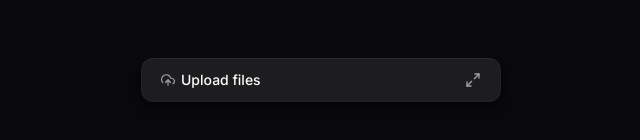
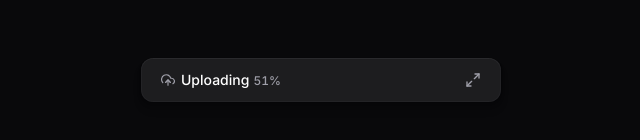
Before and after one commit to MatGoulart3003/upload-widget, a React (Vite) app: page / in a window 1280 px wide. Shown: the part 320-460 px from the top of the page, without its empty margins (319-959 px from the left). Built offline with nearby package versions, Linux system fonts and the light colour scheme.

Commit message:
Adding mock constants to implement renderTitleContent, Dropzone and list

```diff
--- a/src/components/UploadWidget/components/Dropzone/Dropzone.tsx
+++ b/src/components/UploadWidget/components/Dropzone/Dropzone.tsx
@@ -1,4 +1,5 @@
 import { useDropzone } from 'react-dropzone'
+import CircularProgressBar from '../../../ui/CircularProgressBar/CircularProgressBar'
 
 const stylesheet = {
   container: 'px-3 flex flex-col gap-3',
@@ -7,9 +8,13 @@ const stylesheet = {
   dropFilesSpan: 'text-xs',
   clickToOpenSpan: 'text-sm underline',
   supportedFilesSpan: 'text-xs text-zinc-400',
+  circularProgressContainer: 'flex flex-col items-center gap-2.5',
 }
 
 export function Dropzone() {
+  const isThereAnyPendingUpload = true
+  const uploadGlobalPercentage = 70
+
   const { getRootProps, getInputProps, isDragActive } = useDropzone({
     multiple: true,
     accept: {
@@ -22,6 +27,29 @@ export function Dropzone() {
     },
   })
 
+  const renderDropZoneContent = () => {
+    if (isThereAnyPendingUpload) {
+      return (
+        <div className={stylesheet.circularProgressContainer}>
+          <CircularProgressBar
+            progress={uploadGlobalPercentage}
+            size={56}
+            strokeWidth={4}
+          />
+          <span className="text-xs">Uploading 2 files...</span>
+        </div>
+      )
+    }
+    return (
+      <>
+        <span className={stylesheet.dropFilesSpan}>
+          Drop the files here ...
+        </span>
+
+        <span className={stylesheet.clickToOpenSpan}>Click to open picker</span>
+      </>
+    )
+  }
   return (
     <div className={stylesheet.container}>
       <div
@@ -30,12 +58,7 @@ export function Dropzone() {
         {...getRootProps()}
       >
         <input type="file" {...getInputProps()} />
-
-        <span className={stylesheet.dropFilesSpan}>
-          Drop the files here ...
-        </span>
-
-        <span className={stylesheet.clickToOpenSpan}>Click to open picker</span>
+        {renderDropZoneContent()}
       </div>
       <span className={stylesheet.supportedFilesSpan}>
         Only PNG and JPG files are supported.
--- a/src/components/UploadWidget/components/List/List.tsx
+++ b/src/components/UploadWidget/components/List/List.tsx
@@ -2,15 +2,20 @@ import { UploadItem } from '../UploadItem/UploadItem'
 
 const stylesheet = {
   container: 'px-3 flex flex-col gap-3',
+  noUploadsSpan: 'text-sm text-zinc-400',
+  listMap: 'flex flex-col gap-2',
 }
 
 export function List() {
-  return (
-    <div className={stylesheet.container}>
-      <span>
-        Uploaded files <span>{3}</span>
-      </span>
-      <div className="flex flex-col gap-2">
+  const isUploadListEmpty = false
+
+  const renderUploadListContent = () => {
+    if (isUploadListEmpty) {
+      return <span className={stylesheet.noUploadsSpan}>No uploads added</span>
+    }
+
+    return (
+      <div className={stylesheet.listMap}>
         <UploadItem
           fileName="image1.jpg"
           fileSize="1.2 MB"
@@ -33,6 +38,15 @@ export function List() {
           progress="50%"
         />
       </div>
+    )
+  }
+
+  return (
+    <div className={stylesheet.container}>
+      <span>
+        Uploaded files <span>{3}</span>
+      </span>
+      {renderUploadListContent()}
     </div>
   )
 }
--- a/src/components/UploadWidget/components/Title/Title.tsx
+++ b/src/components/UploadWidget/components/Title/Title.tsx
@@ -1,10 +1,34 @@
 import { FiUploadCloud } from 'react-icons/fi'
 
+const stylesheet = {
+  container: 'flex items-center gap-1.5 text-sm font-medium',
+  icon: 'text-zinc-400',
+  uploadingTitle: 'flex items-baseline gap-1',
+  percentage: 'text-xs text-zinc-400 tabular-nums',
+}
+
 export function Title() {
+  const isThereAnyPendingUpload = true
+  const uploadGlobalPercentage = 51
+
+  const renderTitleContent = () => {
+    if (isThereAnyPendingUpload) {
+      return (
+        <span className={stylesheet.uploadingTitle}>
+          Uploading
+          <span className={stylesheet.percentage}>
+            {uploadGlobalPercentage}%
+          </span>
+        </span>
+      )
+    }
+    return <span>Upload files</span>
+  }
+
   return (
-    <div className="flex items-center gap-1.5 text-sm font-medium">
-      <FiUploadCloud className="text-zinc-400" />
-      <span>Upload files</span>
+    <div className={stylesheet.container}>
+      <FiUploadCloud className={stylesheet.icon} />
+      {renderTitleContent()}
     </div>
   )
 }
--- /dev/null
+++ b/src/components/ui/CircularProgressBar/CircularProgressBar.tsx
@@ -0,0 +1,67 @@
+interface CircularProgressBarProps {
+  progress: number
+  size?: number
+  strokeWidth?: number
+  circleColor?: string
+  progressColor?: string
+}
+
+const stylesheet = {
+  relativeContainer: 'relative',
+  svg: 'w-full h-full -rotate-90',
+  progressContent:
+    'absolute inset-0 flex items-center justify-center text-xs font-medium text-zinc-50',
+  percent: 'text-xxs text-zinc-400',
+}
+
+const CircularProgressBar: React.FC<CircularProgressBarProps> = ({
+  progress,
+  size = 120,
+  strokeWidth = 8,
+  circleColor = 'text-zinc-800',
+  progressColor = 'text-indigo-500',
+}) => {
+  const center = size / 2
+  const radius = center - strokeWidth / 2
+  const circumference = 2 * Math.PI * radius
+  const progressOffset = circumference - (progress / 100) * circumference
+
+  return (
+    <div
+      className={stylesheet.relativeContainer}
+      style={{ width: size, height: size }}
+    >
+      {/** biome-ignore lint/a11y/noSvgWithoutTitle: <explanation> */}
+      <svg className={stylesheet.svg} viewBox={`0 0 ${size} ${size}`}>
+        <circle
+          className={`${circleColor} stroke-current`}
+          strokeWidth={strokeWidth}
+          fill="transparent"
+          r={radius}
+          cx={center}
+          cy={center}
+        />
+        <circle
+          className={`${progressColor} stroke-current`}
+          strokeWidth={strokeWidth}
+          strokeLinecap="round"
+          fill="transparent"
+          r={radius}
+          cx={center}
+          cy={center}
+          style={{
+            strokeDasharray: circumference,
+            strokeDashoffset: progressOffset,
+            transition: 'stroke-dashoffset 0.5s ease-in-out',
+          }}
+        />
+      </svg>
+      <div className={stylesheet.progressContent}>
+        {progress}
+        <span className={stylesheet.percent}>%</span>
+      </div>
+    </div>
+  )
+}
+
+export default CircularProgressBar
```
